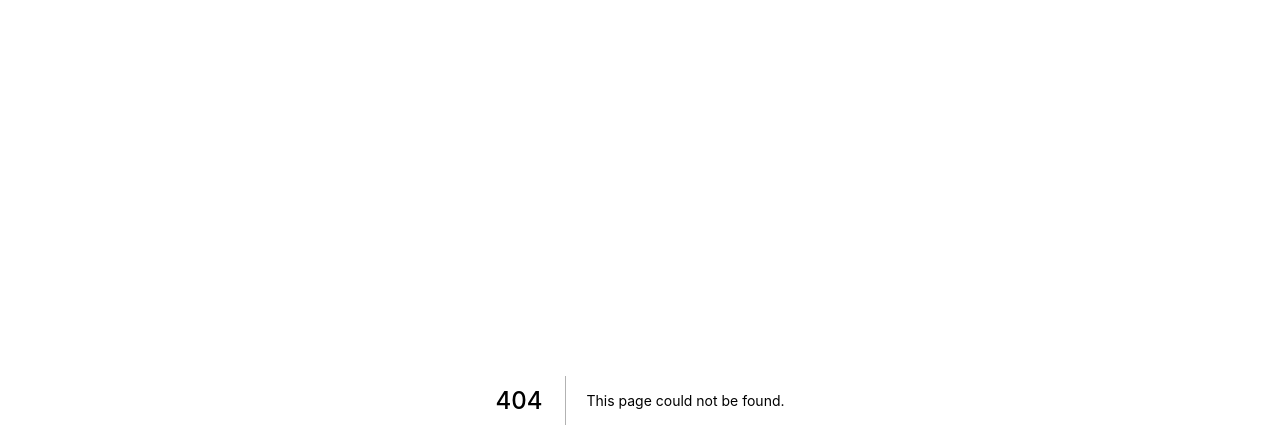
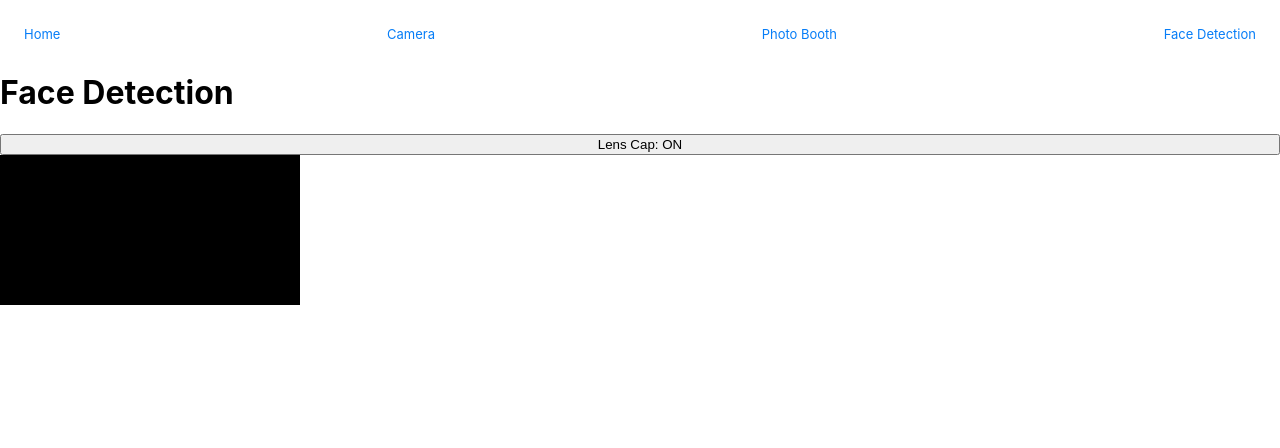
Before and after one commit to jimmay5469/fun-with-cameras, a Next.js app in the folder packages/demos/: page /face-detection in a window 1280 px wide. Before the commit this address had no page. Shown: the top 448 px of the page. Built offline with nearby package versions, Linux system fonts and the light colour scheme.

Commit message:
Rough draft of face tracking

```diff
--- a/packages/demos/components/nav.js
+++ b/packages/demos/components/nav.js
@@ -3,7 +3,8 @@ import Link from 'next/link'
 
 const links = [
   { href: '/camera', label: 'Camera' },
-  { href: '/photo-booth', label: 'Photo Booth' }
+  { href: '/photo-booth', label: 'Photo Booth' },
+  { href: '/face-detection', label: 'Face Detection' }
 ].map(link => {
   link.key = `nav-link-${link.href}-${link.label}`
   return link
--- /dev/null
+++ b/packages/demos/pages/face-detection.js
@@ -0,0 +1,120 @@
+import React, { useState, useRef, useEffect } from 'react'
+import { Lens } from '@fun-with-cameras/camera-bag'
+import Head from 'next/head'
+import Nav from '../components/nav'
+import * as faceapi from 'face-api.js'
+
+const FaceDetectingViewfinder = ({ stream, className }) => {
+  const video = useRef(null)
+  const faces = useRef(null)
+
+  useEffect(() => {
+    const detectFaces = async () => {
+      if (stream && video.current && !video.current.paused) {
+        if (!faceapi.nets.tinyFaceDetector.params) {
+          await faceapi.nets.tinyFaceDetector.load('/static')
+        }
+        const result = await faceapi.detectAllFaces(
+          video.current,
+          new faceapi.TinyFaceDetectorOptions({
+            inputSize: 128,
+            scoreThreshold: 0.5
+          })
+        )
+        const dimensions = faceapi.matchDimensions(
+          faces.current,
+          video.current,
+          true
+        )
+        if (dimensions.height && dimensions.width) {
+          faceapi.draw.drawDetections(
+            faces.current,
+            faceapi.resizeResults(result, dimensions)
+          )
+        }
+      }
+
+      setTimeout(() => detectFaces())
+    }
+    detectFaces()
+
+    video.current.autoplay = true
+    video.current.srcObject = stream
+    // video.current.onloadedmetadata = detectFaces
+  }, [stream])
+
+  return (
+    <div className='container'>
+      <video ref={video} playsInline className={className} />
+      <canvas ref={faces} className='faces' />
+
+      <style jsx>{`
+        .container {
+          position: relative;
+        }
+        .faces {
+          position: absolute;
+          top: 0;
+          left: 0;
+        }
+      `}</style>
+    </div>
+  )
+}
+
+const Camera = () => {
+  const [lensCapOn, setLensCapOn] = useState(true)
+  const [stream, setStream] = useState()
+
+  return (
+    <div className='camera'>
+      <button onClick={() => setLensCapOn(!lensCapOn)}>
+        Lens Cap: {lensCapOn ? 'ON' : 'OFF'}
+      </button>
+      {!lensCapOn && (
+        <Lens
+          onStreamChange={setStream}
+          lensSelector={({ lenses, selectedLens, onSelectLens }) =>
+            lenses.map(lens => (
+              <button
+                key={lens.id}
+                disabled={lens === selectedLens}
+                onClick={() => onSelectLens(lens)}
+              >
+                {lens.name}
+              </button>
+            ))
+          }
+        />
+      )}
+      <FaceDetectingViewfinder stream={stream} className='viewfinder' />
+
+      <style jsx>{`
+        .camera {
+          display: flex;
+          flex-direction: column;
+        }
+        .camera :global(.viewfinder) {
+          background-color: black;
+        }
+      `}</style>
+    </div>
+  )
+}
+
+const FaceDetectionPage = () => (
+  <div>
+    <Head>
+      <title>Face Detection</title>
+      <link rel='icon' href='/static/favicon.ico' />
+    </Head>
+
+    <Nav />
+
+    <h1>Face Detection</h1>
+
+    <Camera />
+  </div>
+)
+
+export default FaceDetectionPage
```
Also changed, not shown: package.json (+7 -0 lines), packages/camera-bag/package.json (+7 -9 lines), packages/demos/package.json (+4 -5 lines), packages/demos/static/tiny_face_detector_model-weights_manifest.json (added, +1 -0 lines), 2 other files (tests, documents, lock files or other folders).
